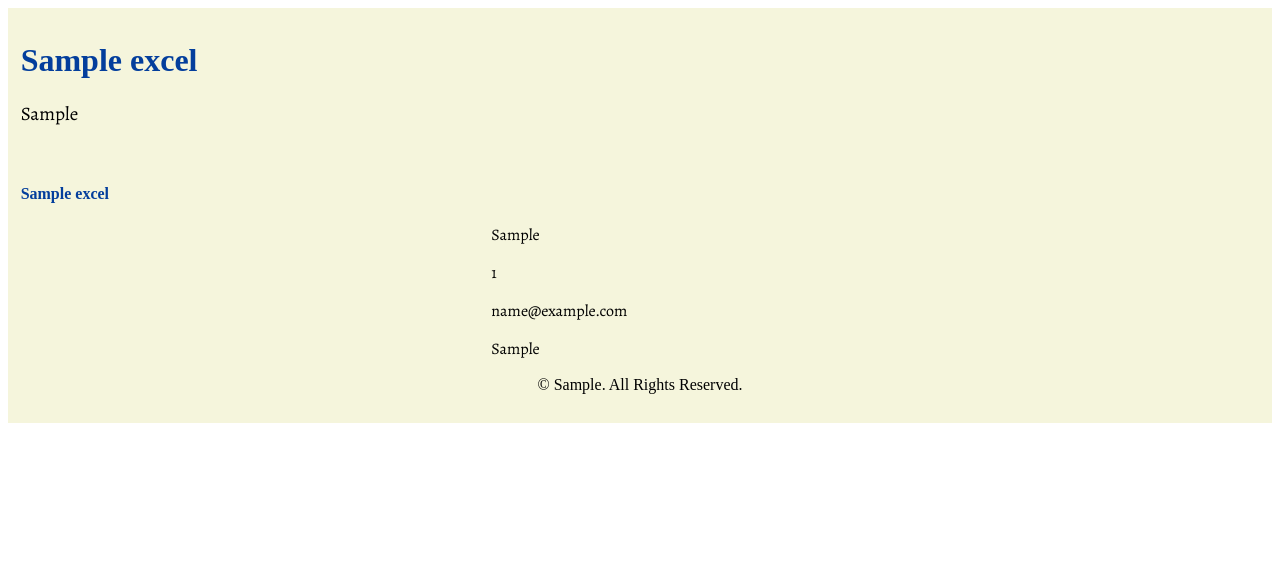
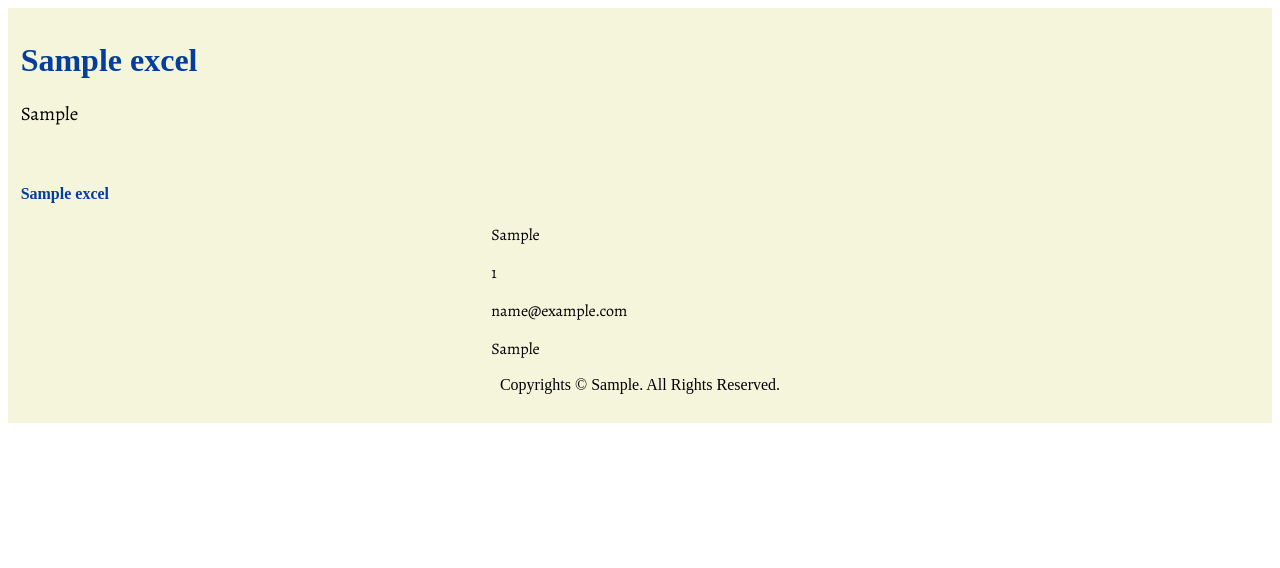
Before and after one commit to WisetechSourceProduct/AutomationProductCatalogue, a Django app: template wiseProductCatalog/templates/footer.html in a window 1280 px wide. Shown: the top 568 px of the page. Run offline with Django 5.2, Linux system fonts and the light colour scheme; the template is opened without the code that fills it: most values are stand-ins (such as "Sample title", 1, 10 or a date in 2020).

Commit message:
footer update

```diff
--- a/wiseProductCatalog/templates/footer.html
+++ b/wiseProductCatalog/templates/footer.html
@@ -42,5 +42,5 @@
             </div>
         </div>
     </div>
-    <p style="text-align: center;"> &#169; {{excel_data.copyRights}}. All Rights Reserved.</p>
+    <p style="text-align: center;">Copyrights &#169; {{excel_data.copyRights}}. All Rights Reserved.</p>
 </div>
```
Also changed, not shown: 1 other file.
